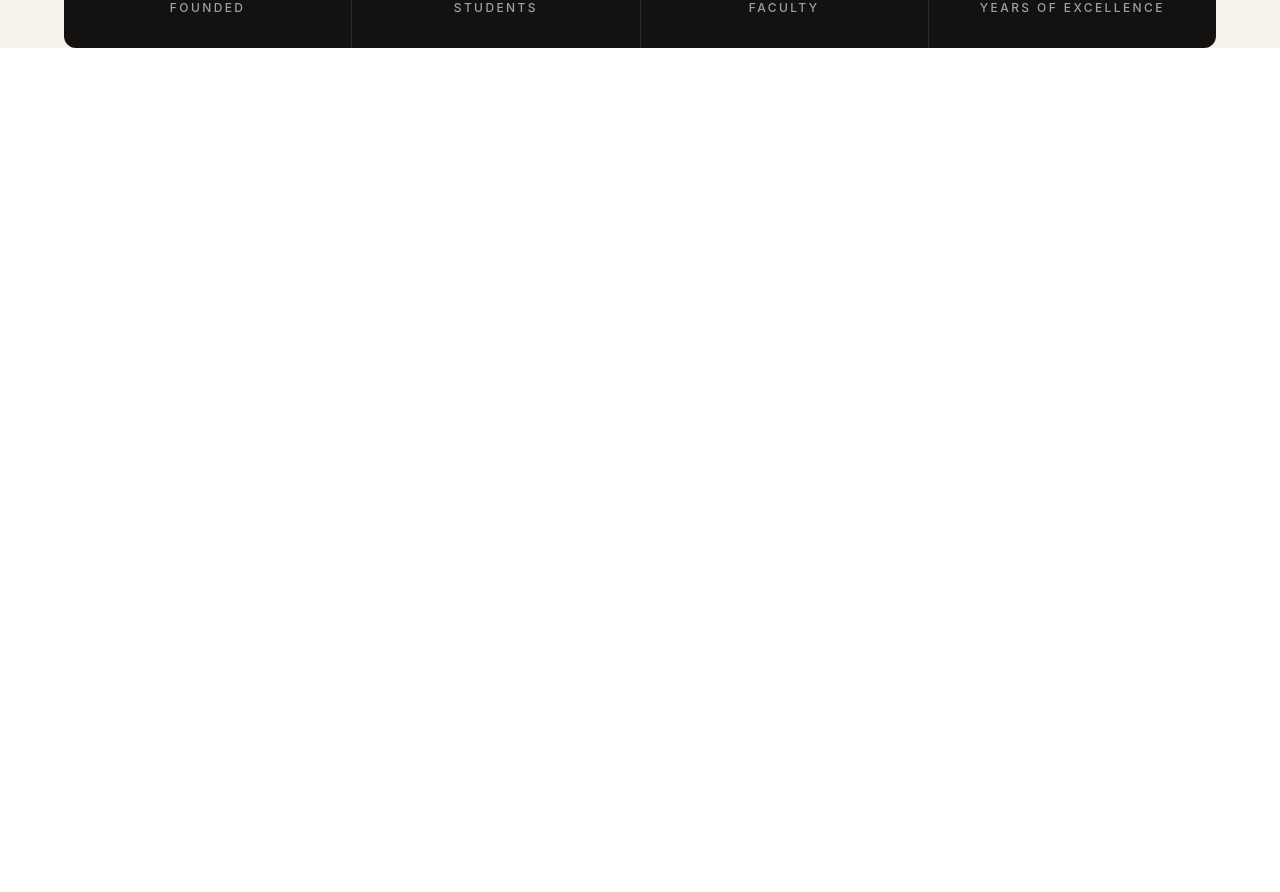
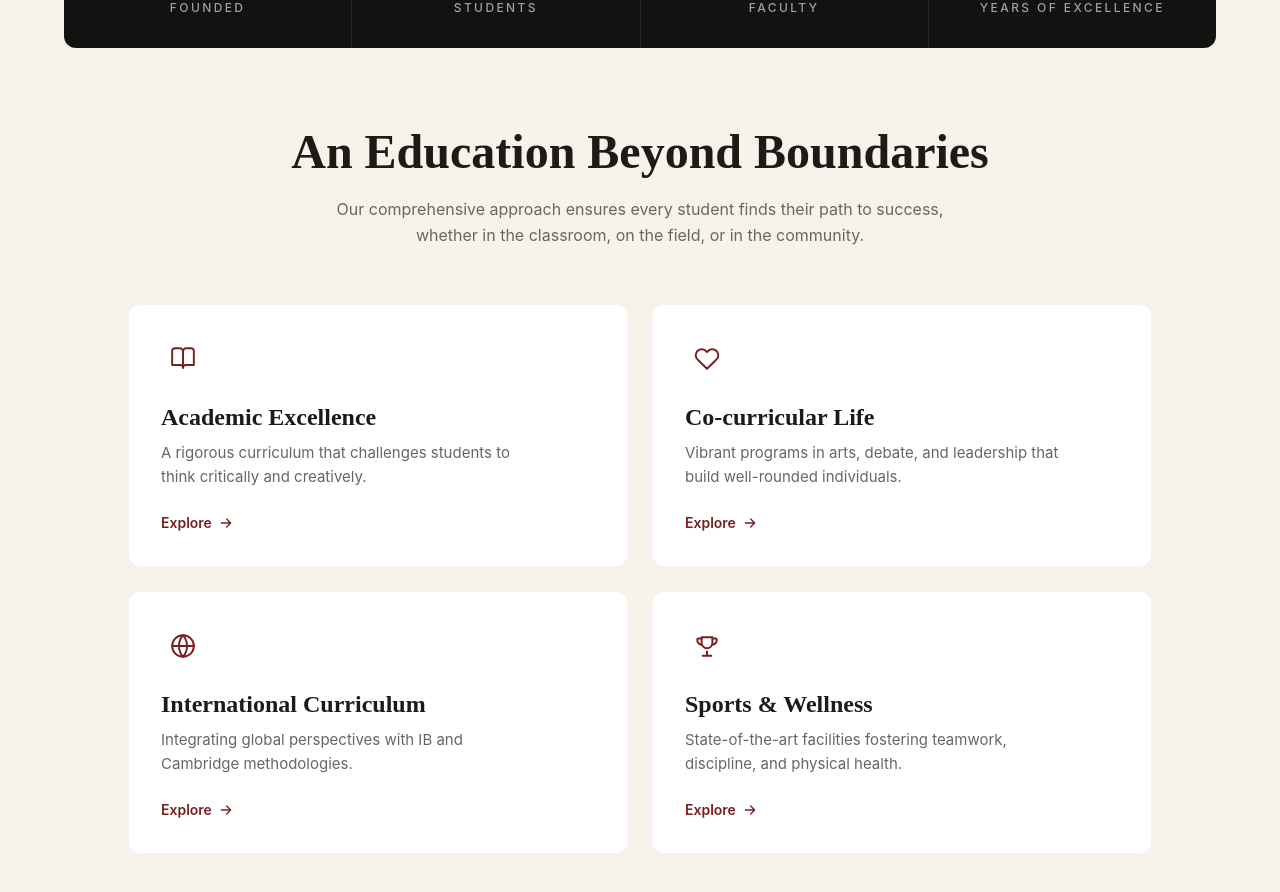
Before and after one commit to Sagarshetty9/DETTROIN-INT-Sagar-VasantValley, a React (Vite) app: page / in a window 1280 px wide. Shown: the part 840-1732 px from the top of the page. Before the commit the page ends 888 px from the top, so only its background shows below. Built offline with nearby package versions, Linux system fonts and the light colour scheme.

Commit message:
Education Features section added

```diff
--- /dev/null
+++ b/src/components/EducationFeatures.jsx
@@ -0,0 +1,82 @@
+import React from "react";
+import FeatureCard from "../ui/FeatureCard";
+
+const EducationFeatures = () => {
+  const ICON_PROPS = {
+    width: 26,
+    height: 26,
+    viewBox: "0 0 24 24",
+    fill: "none",
+    stroke: "currentColor",
+    strokeWidth: 1.8,
+    strokeLinecap: "round",
+    strokeLinejoin: "round",
+  };
+
+  const FEATURES = [
+    {
+      title: "Academic Excellence",
+      description:
+        "A rigorous curriculum that challenges students to think critically and creatively.",
+      icon: (
+        <svg {...ICON_PROPS}>
+          <path d="M2 4.5A2.5 2.5 0 0 1 4.5 2H9a3 3 0 0 1 3 3v15a2.5 2.5 0 0 0-2.5-2.5H2z" />
+          <path d="M22 4.5A2.5 2.5 0 0 0 19.5 2H15a3 3 0 0 0-3 3v15a2.5 2.5 0 0 1 2.5-2.5H22z" />
+        </svg>
+      ),
+    },
+    {
+      title: "Co-curricular Life",
+      description:
+        "Vibrant programs in arts, debate, and leadership that build well-rounded individuals.",
+      icon: (
+        <svg {...ICON_PROPS}>
+          <path d="M20.8 4.6a5.5 5.5 0 0 0-7.8 0L12 5.6l-1-1a5.5 5.5 0 1 0-7.8 7.8l1 1L12 21l7.8-7.6 1-1a5.5 5.5 0 0 0 0-7.8z" />
+        </svg>
+      ),
+    },
+    {
+      title: "International Curriculum",
+      description:
+        "Integrating global perspectives with IB and Cambridge methodologies.",
+      icon: (
+        <svg {...ICON_PROPS}>
+          <circle cx="12" cy="12" r="10" />
+          <path d="M2 12h20M12 2a15.3 15.3 0 0 1 0 20M12 2a15.3 15.3 0 0 0 0 20" />
+        </svg>
+      ),
+    },
+    {
+      title: "Sports & Wellness",
+      description:
+        "State-of-the-art facilities fostering teamwork, discipline, and physical health.",
+      icon: (
+        <svg {...ICON_PROPS}>
+          <path d="M8 21h8M12 17v4M7 4h10v5a5 5 0 0 1-10 0V4z" />
+          <path d="M7 5H4a1 1 0 0 0-1 1 5 5 0 0 0 4 4.9M17 5h3a1 1 0 0 1 1 1 5 5 0 0 1-4 4.9" />
+        </svg>
+      ),
+    },
+  ];
+  return (
+    <section className="bg-[#f7f3ea] px-6 pb-24 pt-20 md:px-14">
+      <div className="mx-auto max-w-3xl text-center">
+        <h2 className="font-serif text-4xl font-bold text-[#1e1a17] md:text-5xl">
+          An Education Beyond Boundaries
+        </h2>
+        <p className="mx-auto mt-5 max-w-2xl text-[15px] leading-relaxed text-[#6b6560] md:text-base">
+          Our comprehensive approach ensures every student finds their path to
+          success, whether in the classroom, on the field, or in the community.
+        </p>
+      </div>
+
+      <div className="mx-auto mt-14 grid max-w-5xl grid-cols-1 gap-6 md:grid-cols-2">
+        {FEATURES.map((f) => (
+          <FeatureCard key={f.title} {...f} />
+        ))}
+      </div>
+    </section>
+  );
+};
+
+export default EducationFeatures;
--- a/src/pages/Home.jsx
+++ b/src/pages/Home.jsx
@@ -1,7 +1,7 @@
 
 import Hero from "../components/Hero";
 import StatsBar from "../components/StatsBar";
-// import EducationFeatures from "../components/EducationFeatures";
+import EducationFeatures from "../components/EducationFeatures";
 // import CultivatingMinds from "../components/CultivatingMinds";
 // import LatestNews from "../components/LatestNews";
 // import AdmissionsCTA from "../components/AdmissionsCTA";
@@ -12,8 +12,8 @@ export default function Home() {
     <div className="bg-[#f7f3ea]">
       <Hero />
       <StatsBar />
-      {/* <EducationFeatures />
-      <CultivatingMinds />
+      <EducationFeatures />
+      {/* <CultivatingMinds />
       <LatestNews />
       <AdmissionsCTA />
       <Footer /> */}
--- /dev/null
+++ b/src/ui/FeatureCard.jsx
@@ -0,0 +1,38 @@
+import React from 'react'
+
+const FeatureCard = ({ icon, title, description }) => {
+  return (
+     <div className="group relative overflow-hidden rounded-xl border border-black/5 bg-white p-8 transition-shadow hover:shadow-lg">
+      <div className="mb-5 flex h-11 w-11 items-center justify-center text-[#7a1f1f]">
+        {icon}
+      </div>
+
+      <h3 className="mb-2 font-serif text-2xl font-semibold text-[#1e1a17]">
+        {title}
+      </h3>
+
+      <p className="mb-5 max-w-sm text-[15px] leading-relaxed text-[#6b6560]">
+        {description}
+      </p>
+
+      <a
+        href="#"
+        className="inline-flex items-center gap-1.5 text-sm font-semibold text-[#7a1f1f] transition-transform group-hover:translate-x-1"
+      >
+        Explore
+        <svg
+          width="16"
+          height="16"
+          viewBox="0 0 24 24"
+          fill="none"
+          stroke="currentColor"
+          strokeWidth="2"
+        >
+          <path d="M5 12h14M13 6l6 6-6 6" strokeLinecap="round" strokeLinejoin="round" />
+        </svg>
+      </a>
+    </div>
+  )
+}
+
+export default FeatureCard
```
Also changed, not shown: src/layout/Navbar.jsx (+6 -5 lines).
